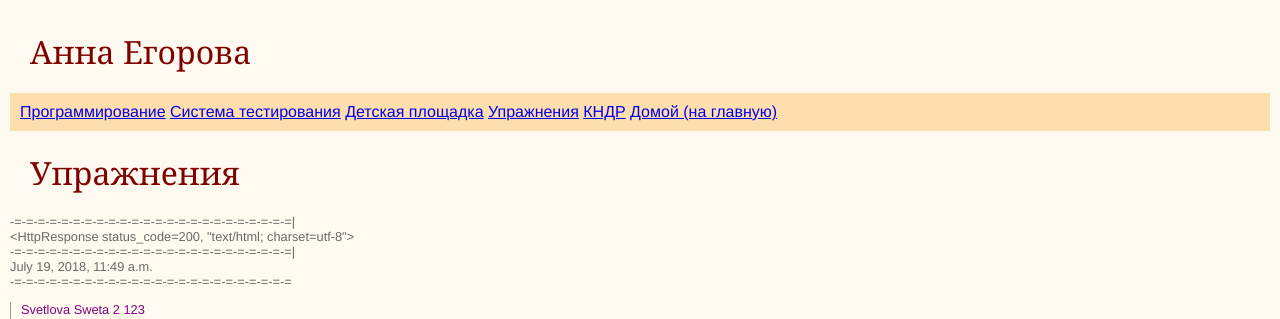
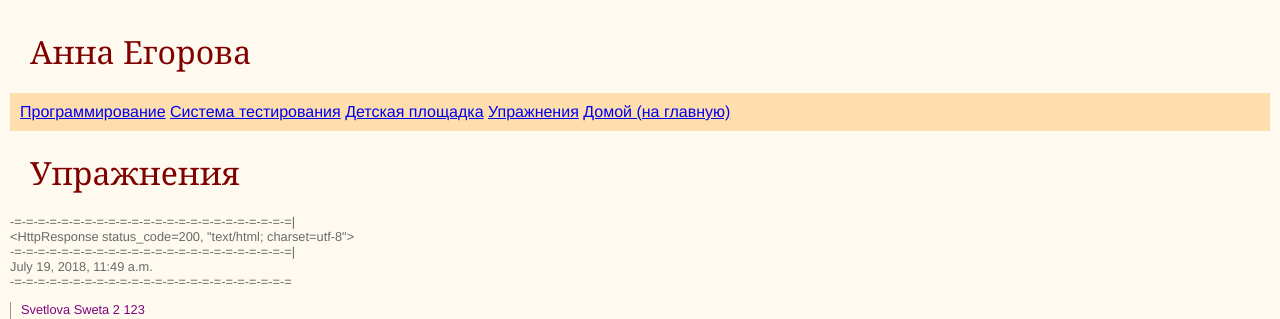
Before and after one commit to nnia/proj4, a Django app: page /answer.html in a window 1280 px wide. Shown: the top 319 px of the page. Run offline with Django 3.2, Linux system fonts and the light colour scheme; data comes from the database, SQL or seed files in the repository.

```diff
--- a/app4/templates/base.html
+++ b/app4/templates/base.html
@@ -16,7 +16,7 @@
 	    <a title="Пока пусто" href="testbase.html">Система тестирования</a>
     	<a title="Разное" href="enfant.html">Детская площадка</a>
     	<a title="Просто так" href="answer.html">Упражнения</a>
-    	<a title="КНДР 2018" href="best_dprk.html">КНДР</a>
+    <!--	<a title="КНДР 2018" href="best_dprk.html">КНДР</a>  -->
     	<a title="Главная (Home page)" href="index.html">Домой (на главную)</a> <br>
     </div>
     {% endblock %}
```
